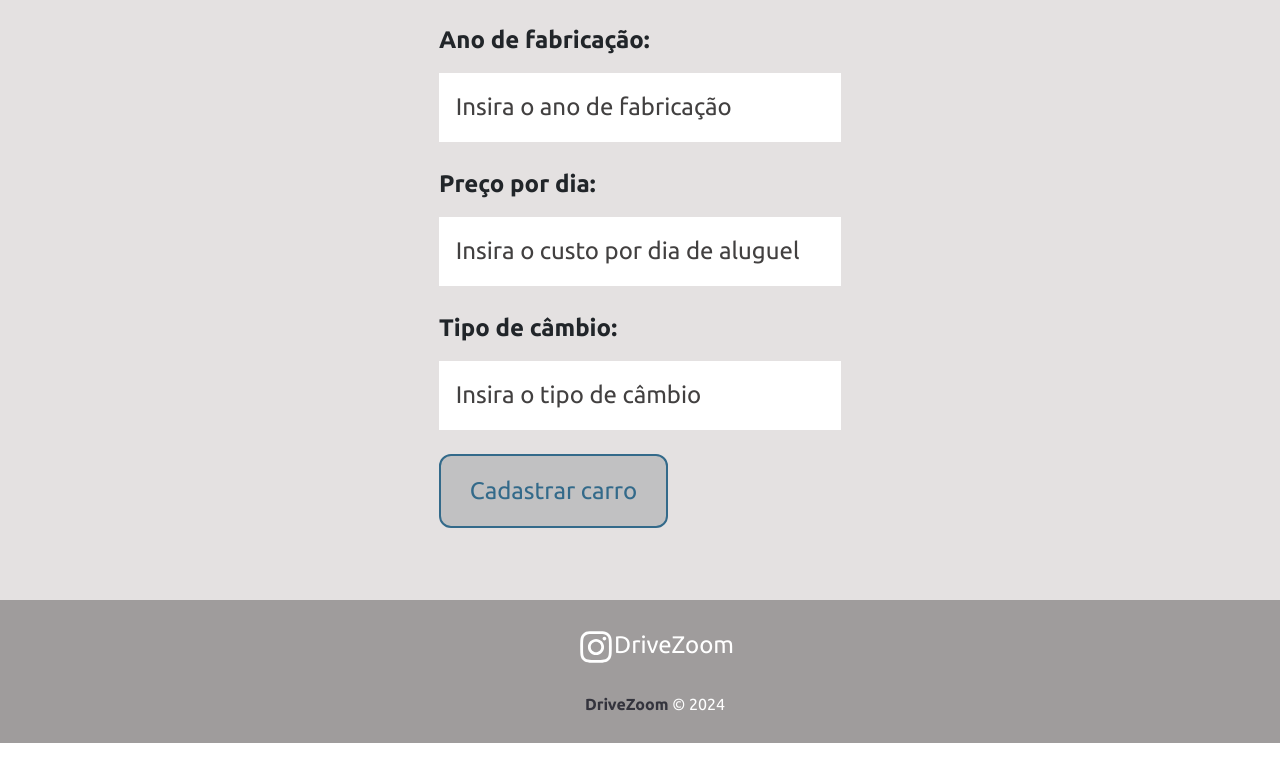
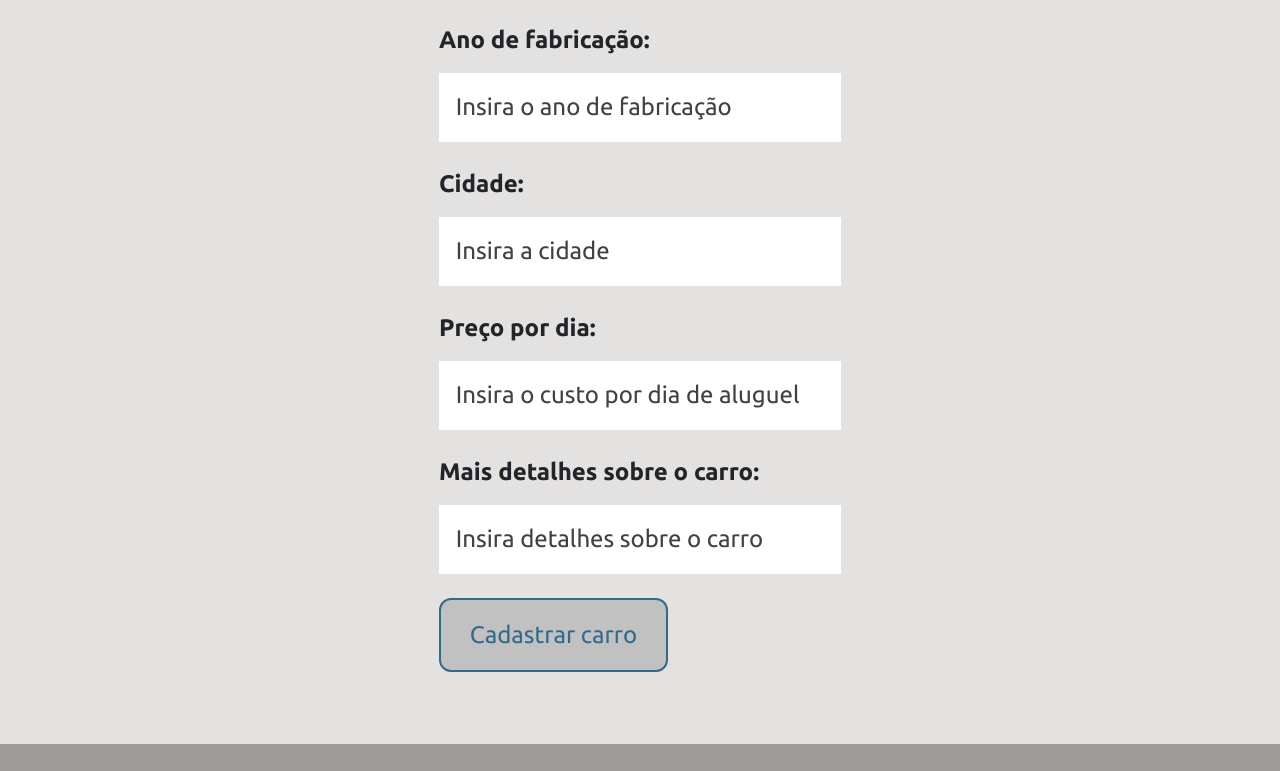
Before and after one commit to dsm-cefet-rj/ti-2024-1-grupo-sete, a React (Create React App) app: page /criarcarro in a window 1280 px wide. Shown: the part 636-1407 px from the top of the page. Before the commit the page ends 1379 px from the top, so only its background shows below. Built offline with nearby package versions, Linux system fonts and the light colour scheme.

Commit message:
Envio dos dados em "Cadastre seu carro" para db.json

```diff
--- a/db.json
+++ b/db.json
@@ -1,37 +1,44 @@
 {
   "carros": [
     {
-        "id": 1,
+      "id": "1",
       "Image": "fiat-uno.jpg",
       "Image2": "Fiat-uno2.jpg",
       "modelo": "Fiat Uno",
       "ano": "2014",
       "dono": "Julio Cesar Mendonça",
       "cidade": "Rio de Janeiro, RJ",
-        "preco": 120.0,
+      "preco": 120,
       "diaAlugadoInicio": "10/04/2024",
       "diaAlugadoFinal": "10/05/2024",
-        "consumoEstrada": "15 km/L",
-        "consumoCidade": "11km/L",
-        "cambio": "Manual",
-        "multimidia": "Rádio e bluetooth"
+      "detalhe": "consumoEstrada: 15 km/L, consumoCidade: 11km/L, cambio: Manual, multimidia: Rádio e bluetooth",
+      "diasAlugado": [
+        "10/06/2024",
+        "11/06/2024",
+        "12/06/2024",
+        "13/06/2024",
+        "14/06/2024"
+      ]
     },
-
     {
-        "id": 2,
+      "id": "2",
       "Image": "FordKa.jpg",
       "Image2": "FordKa2.jpg",
       "modelo": "Ford Ka",
       "ano": "2017",
       "dono": "Augusto Neves",
       "cidade": "Mogi das Cruzes, SP",
-        "preco": 180.0,
+      "preco": 180,
       "diaAlugadoInicio": "12/10/2024",
       "diaAlugadoFinal": "12/12/2024",
-        "consumoEstrada": "12km/L",
-        "consumoCidade": "15km/L",
-        "cambio": "Manual",
-        "multimidia": "Rádio e bluetooth"
+      "detalhe": "consumoEstrada: 15 km/L, consumoCidade: 11km/L, cambio: Manual, multimidia: Rádio e bluetooth",
+      "diasAlugado": [
+        "10/06/2024",
+        "11/06/2024",
+        "12/06/2024",
+        "13/06/2024",
+        "14/06/2024"
+      ]
     }
   ]
 }
--- a/src/Pages/Criarcarro/Criarcarro.js
+++ b/src/Pages/Criarcarro/Criarcarro.js
@@ -1,9 +1,34 @@
+import { useHistory } from 'react-router-dom';
+
 import Formcriarcarro from '../../Pages/Formcriarcarro/Formcriarcarro';
 import HeaderMain from "../../Components/Header";
 import Footer from "../../Components/Footer/footer";
 import './Criarcarro.css';
 
 function Criarcarro() {
+
+    const history = useHistory()
+
+    function createCarro(carro) {
+
+
+        carro.diasAlugado = []
+
+        fetch("http://localhost:4000/carros", {
+            method: 'POST',
+            headers: {
+                'Content-type': 'application/json',
+            },
+            body: JSON.stringify(carro)
+        })
+            .then((resp) => resp.json())
+            .then((data) => {
+                console.log(data)
+                history.push('/carros', { message: 'Projeto criado com sucesso'})
+            })
+            .catch((err) => console.log(err))
+    }
+
     return(
         <>
         <HeaderMain/>
@@ -11,7 +36,7 @@ function Criarcarro() {
         <div className="criarcarro-container">
             <h2>Cadastrar carro</h2>
             <p>Cadastre aqui seu carro para ser alugado</p>
-                <Formcriarcarro botaotxt="Cadastrar carro"/>
+                <Formcriarcarro handleSubmit={createCarro} botaotxt="Cadastrar carro"/>
         </div>
         </div>
         <footer>
--- a/src/Pages/Formcriarcarro/Formcriarcarro.js
+++ b/src/Pages/Formcriarcarro/Formcriarcarro.js
@@ -1,16 +1,37 @@
+import {useState} from 'react'
+
 import Input from '../../Components/Form/Input'
 import Botaocriarcarro from '../../Components/Form/Botaocriarcarro';
 
 import './Formcriarcarro.css';
 
-function Formcriarcarro({botaotxt}) {
+function Formcriarcarro({handleSubmit, botaotxt, carroData}) {
+    const [carro, setCarro] = useState(carroData || {})
+
+
+    const submit = (e) => {
+        e.preventDefault()
+        handleSubmit(carro)
+    }
+
+    function handleChange(e) {
+        setCarro({ ...carro, [e.target.name]: e.target.value })
+    }
+
     return(
-        <form className="form">
-            <Input type="text" text="Seu nome" name="name" placeholder="Insira o seu nome"/>
-            <Input type="text" text="Modelo do carro" name="modelo" placeholder="Insira o modelo do carro"/>
-            <Input type="text" text="Ano de fabricação" name="ano" placeholder="Insira o ano de fabricação"/>
-            <Input type="text" text="Preço por dia" name="preço" placeholder="Insira o custo por dia de aluguel"/>
-            <Input type="text" text="Tipo de câmbio" name="cambio" placeholder="Insira o tipo de câmbio"/>
+        <form onSubmit={submit} className="form">
+            <Input type="text" text="Seu nome" name="dono" placeholder="Insira o seu nome" handleOnChange={handleChange} value={carro.dono}/>
+
+            <Input type="text" text="Modelo do carro" name="modelo" placeholder="Insira o modelo do carro" handleOnChange={handleChange} value={carro.modelo}/>
+
+            <Input type="text" text="Ano de fabricação" name="ano" placeholder="Insira o ano de fabricação" handleOnChange={handleChange} value={carro.ano}/>
+
+            <Input type="text" text="Cidade" name="cidade" placeholder="Insira a cidade" handleOnChange={handleChange} value={carro.cidade}/>
+
+            <Input type="text" text="Preço por dia" name="preço" placeholder="Insira o custo por dia de aluguel" handleOnChange={handleChange} value={carro.preco}/>
+
+            <Input type="text" text="Mais detalhes sobre o carro" name="detalhes" placeholder="Insira detalhes sobre o carro" handleOnChange={handleChange} value={carro.detalhe}/>
+
 
             <Botaocriarcarro text={botaotxt}/>
         </form>
```
Lines whose indentation alone changed are shown as unchanged.
